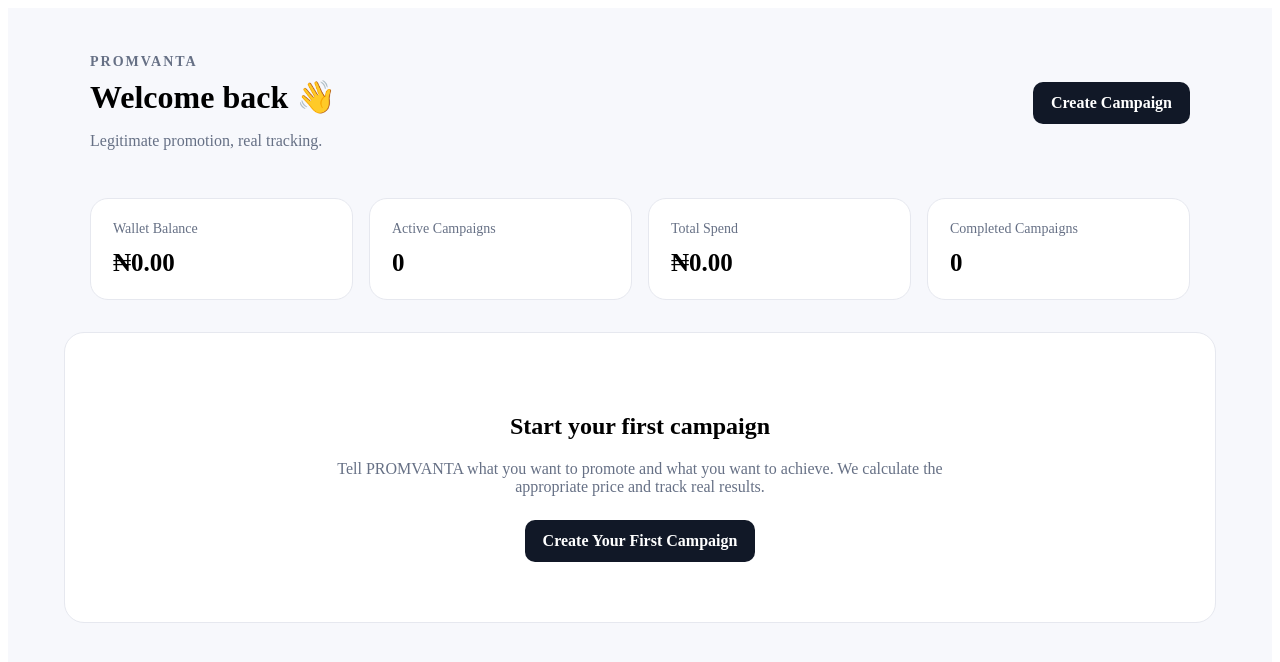
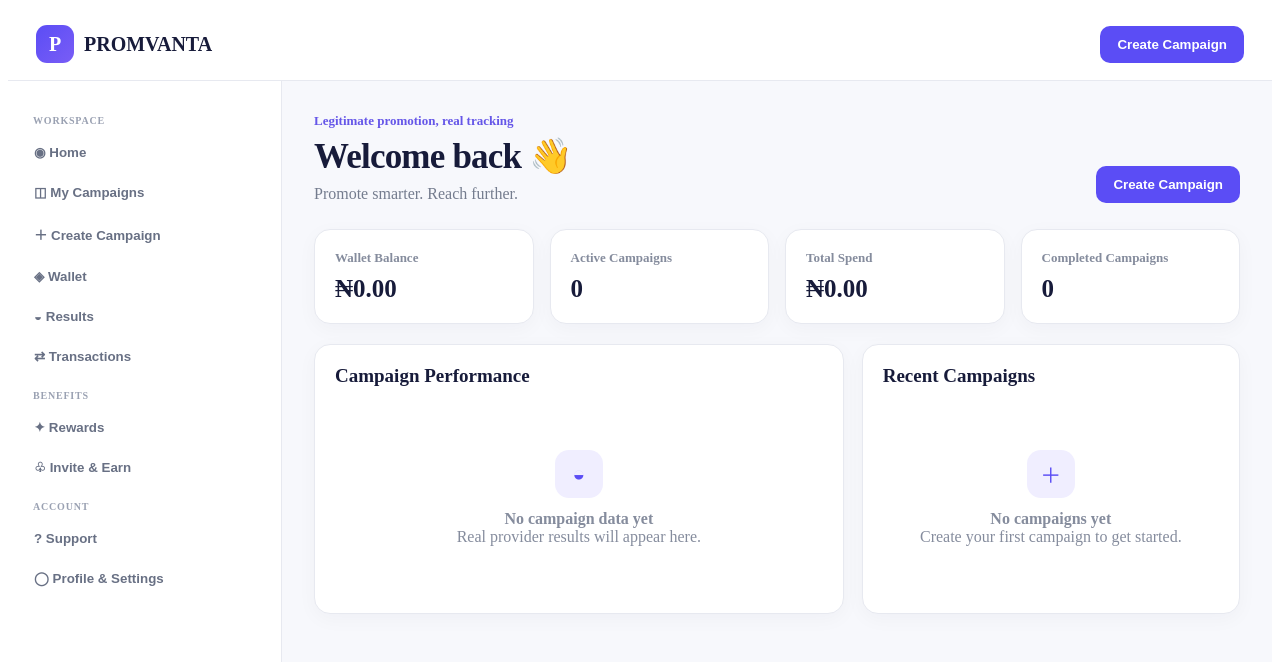
Before and after one commit to pra-y104/promvanta, a Next.js app: page /dashboard in a window 1280 px wide. Shown: the top 662 px of the page. Built offline with nearby package versions, Linux system fonts and the light colour scheme.

Commit message:
Update page.tsx

```diff
--- a/app/dashboard/page.tsx
+++ b/app/dashboard/page.tsx
@@ -1,54 +1,428 @@
+"use client";
+
+import { useState } from "react";
 import Link from "next/link";
-import styles from "./dashboard.module.css";
 
 export default function DashboardPage() {
+  const [menuOpen, setMenuOpen] = useState(false);
+
   return (
-    <main className={styles.page}>
-      <header className={styles.header}>
-        <div>
-          <p className={styles.brand}>PROMVANTA</p>
-          <h1>Welcome back 👋</h1>
-          <p>Legitimate promotion, real tracking.</p>
+    <main className="dashboard">
+      <style jsx>{`
+        .dashboard {
+          min-height: 100vh;
+          background: #f7f8fc;
+          color: #171b3a;
+        }
+
+        .header {
+          height: 72px;
+          background: #fff;
+          border-bottom: 1px solid #e7e9f0;
+          display: flex;
+          align-items: center;
+          justify-content: space-between;
+          padding: 0 28px;
+          position: sticky;
+          top: 0;
+          z-index: 20;
+        }
+
+        .brand {
+          display: flex;
+          align-items: center;
+          gap: 10px;
+          font-size: 20px;
+          font-weight: 800;
+        }
+
+        .mark {
+          width: 38px;
+          height: 38px;
+          border-radius: 11px;
+          display: grid;
+          place-items: center;
+          color: #fff;
+          background: linear-gradient(135deg, #5b4df5, #795df6);
+        }
+
+        .headerRight {
+          display: flex;
+          align-items: center;
+          gap: 12px;
+        }
+
+        .create {
+          border: 0;
+          border-radius: 10px;
+          padding: 11px 17px;
+          color: white;
+          background: #5b4df5;
+          font-weight: 750;
+        }
+
+        .layout {
+          display: flex;
+          min-height: calc(100vh - 72px);
+        }
+
+        .sidebar {
+          width: 245px;
+          background: #fff;
+          border-right: 1px solid #e7e9f0;
+          padding: 22px 14px;
+          flex-shrink: 0;
+        }
+
+        .label {
+          color: #9aa1b2;
+          font-size: 10px;
+          font-weight: 800;
+          letter-spacing: .08em;
+          margin: 12px 11px 8px;
+          text-transform: uppercase;
+        }
+
+        .nav {
+          width: 100%;
+          border: 0;
+          background: transparent;
+          border-radius: 10px;
+          padding: 11px 12px;
+          margin-bottom: 3px;
+          text-align: left;
+          color: #687084;
+          font-weight: 650;
+        }
+
+        .nav:hover {
+          background: #f1efff;
+          color: #5948e8;
+        }
+
+        .content {
+          flex: 1;
+          padding: 32px;
+        }
+
+        .container {
+          max-width: 1180px;
+          margin: 0 auto;
+        }
+
+        .welcome {
+          display: flex;
+          justify-content: space-between;
+          align-items: flex-end;
+          gap: 20px;
+          margin-bottom: 26px;
+        }
+
+        .eyebrow {
+          color: #6556e8;
+          font-size: 13px;
+          font-weight: 750;
+          margin-bottom: 7px;
+        }
+
+        h1 {
+          margin: 0;
+          font-size: 35px;
+          letter-spacing: -.8px;
+        }
+
+        .sub {
+          color: #747c8e;
+          margin-top: 8px;
+        }
+
+        .stats {
+          display: grid;
+          grid-template-columns: repeat(4, 1fr);
+          gap: 16px;
+        }
+
+        .card {
+          background: #fff;
+          border: 1px solid #e7e9f0;
+          border-radius: 16px;
+          padding: 20px;
+          box-shadow: 0 5px 20px rgba(30, 35, 60, .035);
+        }
+
+        .statTitle {
+          color: #858c9d;
+          font-size: 13px;
+          font-weight: 650;
+        }
+
+        .statValue {
+          margin-top: 9px;
+          font-size: 25px;
+          font-weight: 800;
+        }
+
+        .columns {
+          display: grid;
+          grid-template-columns: 1.4fr 1fr;
+          gap: 18px;
+          margin-top: 20px;
+        }
+
+        .cardHeader {
+          display: flex;
+          justify-content: space-between;
+          align-items: center;
+          margin-bottom: 16px;
+        }
+
+        .cardHeader h2 {
+          margin: 0;
+          font-size: 19px;
+        }
+
+        .empty {
+          min-height: 190px;
+          display: grid;
+          place-items: center;
+          text-align: center;
+          color: #858c9d;
+        }
+
+        .icon {
+          width: 48px;
+          height: 48px;
+          border-radius: 14px;
+          display: grid;
+          place-items: center;
+          background: #f0eeff;
+          color: #5b4df5;
+          margin: 0 auto 12px;
+          font-size: 21px;
+        }
+
+        .mobile {
+          display: none;
+          border: 0;
+          background: #f0eeff;
+          color: #5b4df5;
+          border-radius: 9px;
+          padding: 8px 10px;
+          font-size: 18px;
+        }
+
+        @media (max-width: 900px) {
+          .sidebar {
+            position: fixed;
+            top: 72px;
+            bottom: 0;
+            left: -260px;
+            z-index: 15;
+            transition: .2s;
+          }
+
+          .sidebar.open {
+            left: 0;
+          }
+
+          .mobile {
+            display: block;
+          }
+
+          .stats {
+            grid-template-columns: repeat(2, 1fr);
+          }
+
+          .columns {
+            grid-template-columns: 1fr;
+          }
+        }
+
+        @media (max-width: 600px) {
+          .header {
+            padding: 0 14px;
+          }
+
+          .content {
+            padding: 16px;
+          }
+
+          .welcome {
+            flex-direction: column;
+            align-items: flex-start;
+          }
+
+          .stats {
+            gap: 10px;
+          }
+
+          .card {
+            padding: 15px;
+          }
+
+          .statValue {
+            font-size: 21px;
+          }
+
+          .headerRight .create {
+            display: none;
+          }
+
+          h1 {
+            font-size: 29px;
+          }
+        }
+      `}</style>
+
+      <header className="header">
+        <div className="brand">
+          <button
+            className="mobile"
+            onClick={() => setMenuOpen(!menuOpen)}
+          >
+            ☰
+          </button>
+
+          <div className="mark">P</div>
+          PROMVANTA
         </div>
 
-        <Link href="/create-campaign" className={styles.primaryButton}>
-          Create Campaign
-        </Link>
+        <div className="headerRight">
+          <Link href="/create-campaign">
+            <button className="create">Create Campaign</button>
+          </Link>
+        </div>
       </header>
 
-      <section className={styles.cards}>
-        <div className={styles.card}>
-          <span>Wallet Balance</span>
-          <strong>₦0.00</strong>
-        </div>
+      <div className="layout">
+        <aside className={`sidebar ${menuOpen ? "open" : ""}`}>
+          <div className="label">Workspace</div>
 
-        <div className={styles.card}>
-          <span>Active Campaigns</span>
-          <strong>0</strong>
-        </div>
+          <Link href="/dashboard">
+            <button className="nav">◉ Home</button>
+          </Link>
 
-        <div className={styles.card}>
-          <span>Total Spend</span>
-          <strong>₦0.00</strong>
-        </div>
+          <Link href="/campaigns">
+            <button className="nav">◫ My Campaigns</button>
+          </Link>
 
-        <div className={styles.card}>
-          <span>Completed Campaigns</span>
-          <strong>0</strong>
-        </div>
-      </section>
+          <Link href="/create-campaign">
+            <button className="nav">＋ Create Campaign</button>
+          </Link>
 
-      <section className={styles.emptyState}>
-        <h2>Start your first campaign</h2>
-        <p>
-          Tell PROMVANTA what you want to promote and what you want to achieve.
-          We calculate the appropriate price and track real results.
-        </p>
+          <Link href="/wallet">
+            <button className="nav">◈ Wallet</button>
+          </Link>
 
-        <Link href="/create-campaign" className={styles.primaryButton}>
-          Create Your First Campaign
-        </Link>
-      </section>
+          <Link href="/results">
+            <button className="nav">◒ Results</button>
+          </Link>
+
+          <Link href="/transactions">
+            <button className="nav">⇄ Transactions</button>
+          </Link>
+
+          <div className="label">Benefits</div>
+
+          <Link href="/rewards">
+            <button className="nav">✦ Rewards</button>
+          </Link>
+
+          <Link href="/invite">
+            <button className="nav">♧ Invite & Earn</button>
+          </Link>
+
+          <div className="label">Account</div>
+
+          <Link href="/support">
+            <button className="nav">? Support</button>
+          </Link>
+
+          <Link href="/profile">
+            <button className="nav">◯ Profile & Settings</button>
+          </Link>
+        </aside>
+
+        <section className="content">
+          <div className="container">
+            <div className="welcome">
+              <div>
+                <div className="eyebrow">
+                  Legitimate promotion, real tracking
+                </div>
+
+                <h1>Welcome back 👋</h1>
+
+                <div className="sub">
+                  Promote smarter. Reach further.
+                </div>
+              </div>
+
+              <Link href="/create-campaign">
+                <button className="create">
+                  Create Campaign
+                </button>
+              </Link>
+            </div>
+
+            <div className="stats">
+              <div className="card">
+                <div className="statTitle">Wallet Balance</div>
+                <div className="statValue">₦0.00</div>
+              </div>
+
+              <div className="card">
+                <div className="statTitle">Active Campaigns</div>
+                <div className="statValue">0</div>
+              </div>
+
+              <div className="card">
+                <div className="statTitle">Total Spend</div>
+                <div className="statValue">₦0.00</div>
+              </div>
+
+              <div className="card">
+                <div className="statTitle">Completed Campaigns</div>
+                <div className="statValue">0</div>
+              </div>
+            </div>
+
+            <div className="columns">
+              <div className="card">
+                <div className="cardHeader">
+                  <h2>Campaign Performance</h2>
+                </div>
+
+                <div className="empty">
+                  <div>
+                    <div className="icon">◒</div>
+                    <strong>No campaign data yet</strong>
+                    <div>
+                      Real provider results will appear here.
+                    </div>
+                  </div>
+                </div>
+              </div>
+
+              <div className="card">
+                <div className="cardHeader">
+                  <h2>Recent Campaigns</h2>
+                </div>
+
+                <div className="empty">
+                  <div>
+                    <div className="icon">＋</div>
+                    <strong>No campaigns yet</strong>
+                    <div>
+                      Create your first campaign to get started.
+                    </div>
+                  </div>
+                </div>
+              </div>
+            </div>
+          </div>
+        </section>
+      </div>
     </main>
   );
-}
+            }
```
